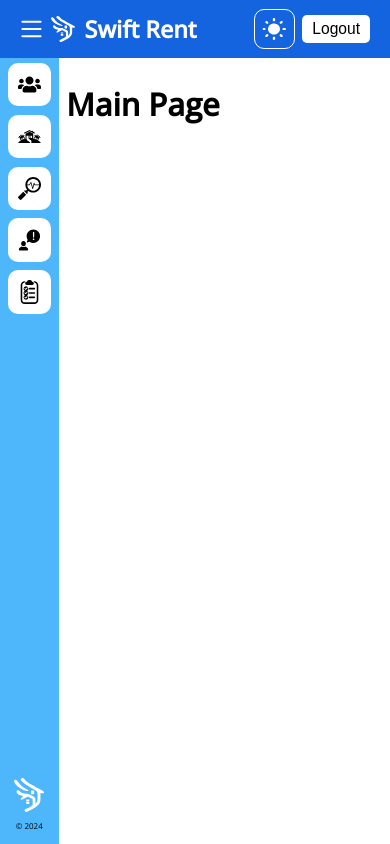
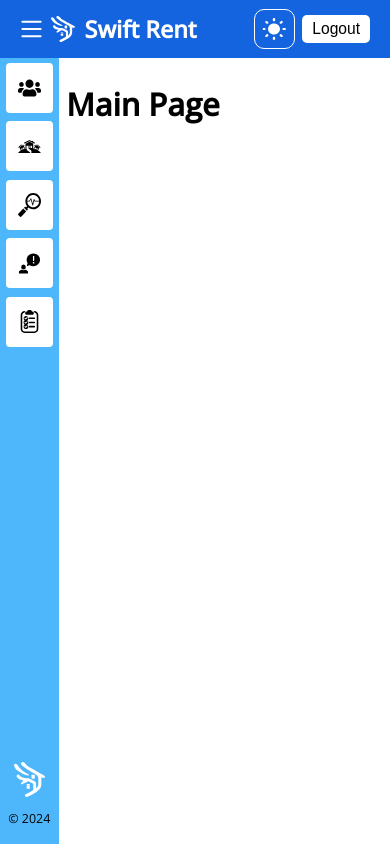
Before and after one commit to ibrahimahtsham/swift-rent-admin, a React (Vite) app: page /dashboard in a window 390 px wide. Built offline with nearby package versions, Linux system fonts and the light colour scheme.

Commit message:
stylings changed to be responsive on all screen sizes

```diff
--- a/src/components/sidebar/Sidebar.css
+++ b/src/components/sidebar/Sidebar.css
@@ -1,3 +1,41 @@
+/* tablet */
+:root {
+  --sidebar-copyright-logo-width-open: 8vw;
+  --sidebar-copyright-logo-width-closed: 4vw;
+  --sidebar-copyright-text-width-open: 2vw;
+  --sidebar-copyright-text-width-closed: 1.6vw;
+}
+
+/* mobile */
+@media (max-width: 500px) {
+  :root {
+    --sidebar-copyright-logo-width-open: 16vw;
+    --sidebar-copyright-logo-width-closed: 8vw;
+    --sidebar-copyright-text-width-open: 4vw;
+    --sidebar-copyright-text-width-closed: 3.2vw;
+  }
+}
+
+/* desktop */
+@media (min-width: 800px) {
+  :root {
+    --sidebar-copyright-logo-width-open: 4vw;
+    --sidebar-copyright-logo-width-closed: 2vw;
+    --sidebar-copyright-text-width-open: 1vw;
+    --sidebar-copyright-text-width-closed: 0.8vw;
+  }
+}
+
+/* 1920 desktop */
+@media (min-width: 1900px) {
+  :root {
+    --sidebar-copyright-logo-width-open: 3vw;
+    --sidebar-copyright-logo-width-closed: 2vw;
+    --sidebar-copyright-text-width-open: 0.8vw;
+    --sidebar-copyright-text-width-closed: 0.5vw;
+  }
+}
+
 .sidebar {
   box-sizing: border-box;
   display: flex;
@@ -33,22 +71,6 @@
   object-fit: contain;
 }
 
-/* media queries for desktop and mobile for copyright-logo */
-
-/* mobile */
-@media (max-width: 500px) {
-  .copyright-logo {
-    width: 20vw;
-  }
-}
-
-/* desktop */
-@media (min-width: 800px) {
-  .copyright-logo {
-    width: 5vw;
-  }
-}
-
 .menus-container {
   display: flex;
   flex-direction: column;
--- a/src/components/sidebar/SidebarButton.css
+++ b/src/components/sidebar/SidebarButton.css
@@ -1,16 +1,3 @@
-.sidebar-button {
-  display: flex;
-  align-items: center;
-  justify-content: space-between;
-  padding: 10px;
-  border: none;
-  cursor: pointer;
-  transition: 0.3s ease;
-  margin-bottom: 1vh;
-  border-radius: 10px;
-  text-wrap: wrap;
-}
-
 .sidebar-button.open {
   width: 100%;
 }
--- a/src/components/sidebar/SidebarButton.jsx
+++ b/src/components/sidebar/SidebarButton.jsx
@@ -1,3 +1,4 @@
+import Button from "@mui/material/Button";
 import React, { useContext } from "react";
 import { ThemeContext } from "../../utils/ThemeContext";
 import { SidebarContext } from "./../../utils/SidebarContext";
@@ -7,7 +8,13 @@ const SidebarButton = ({ image, title, isActive, onClick }) => {
   const { theme } = useContext(ThemeContext);
   const { isOpen } = useContext(SidebarContext);
   return (
-    <button
+    <Button
+      sx={{
+        marginBottom: "1vh",
+        padding: "0 10",
+        minWidth: "80%",
+        minHeight: "50px",
+      }}
       className={`sidebar-button ${isActive ? "active" : ""} ${theme} ${
         isOpen ? "open" : ""
       }`}
@@ -19,7 +26,7 @@ const SidebarButton = ({ image, title, isActive, onClick }) => {
         alt={title}
       />
       {isOpen && <span className="sidebar-title">{title}</span>}
-    </button>
+    </Button>
   );
 };
 
--- a/src/components/sidebar/index.jsx
+++ b/src/components/sidebar/index.jsx
@@ -45,13 +45,23 @@ const Sidebar = () => {
       </div>
       <div className="copyright-container">
         <img
-          style={{ width: isOpen ? "" : "30px" }}
+          style={{
+            width: isOpen
+              ? "var(--sidebar-copyright-logo-width-open)"
+              : "var(--sidebar-copyright-logo-width-closed)",
+          }}
           className="copyright-logo"
           src={icons.swiftRentLogoWhiteSVG}
           alt="swift rent logo"
         />
 
-        <p style={{ fontSize: isOpen ? "initial" : 8 }}>
+        <p
+          style={{
+            fontSize: isOpen
+              ? "var(--sidebar-copyright-text-width-open)"
+              : "var(--sidebar-copyright-text-width-closed)",
+          }}
+        >
           {isOpen ? "Copyright " : ""} &copy; {new Date().getFullYear()}
         </p>
       </div>
```
